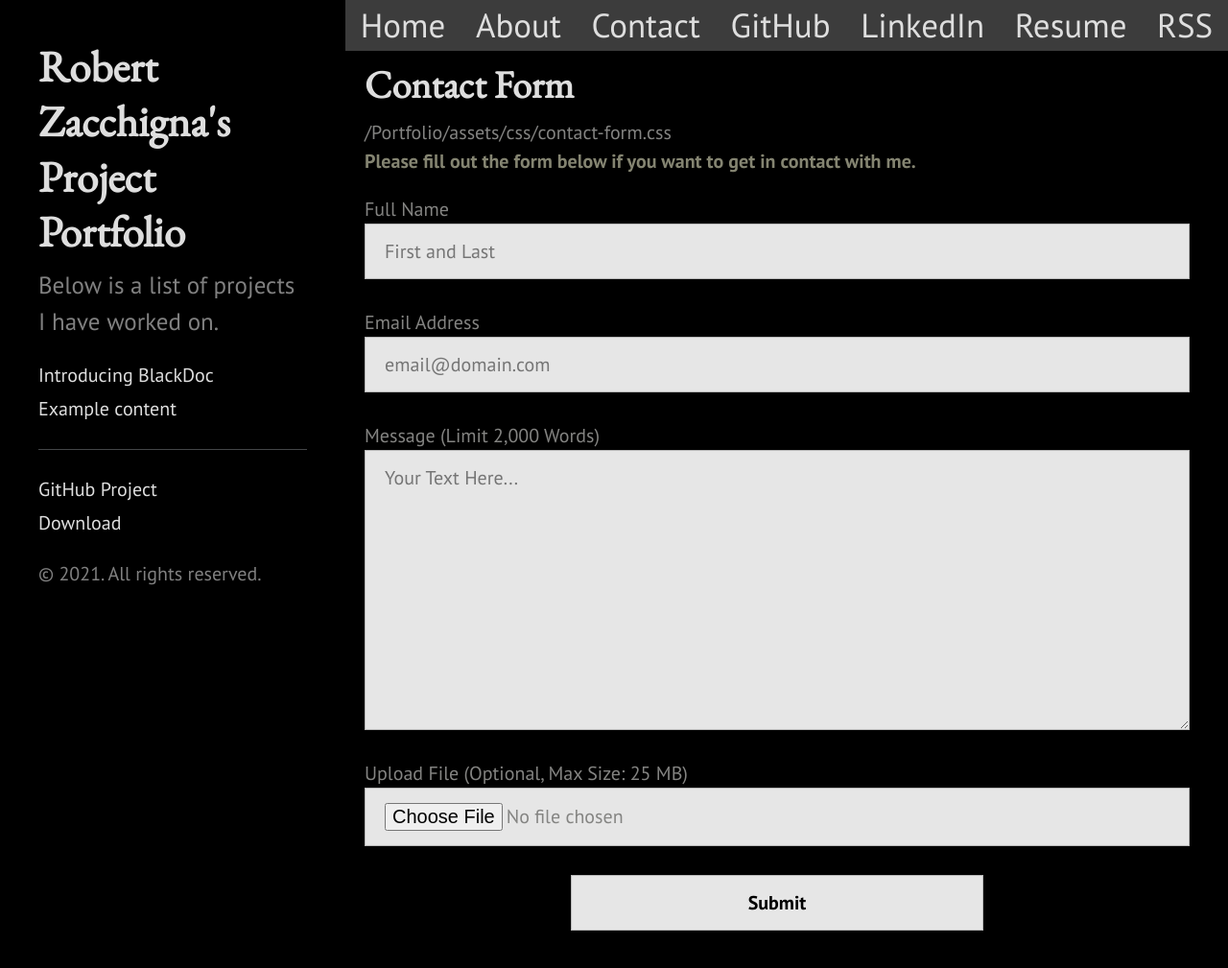
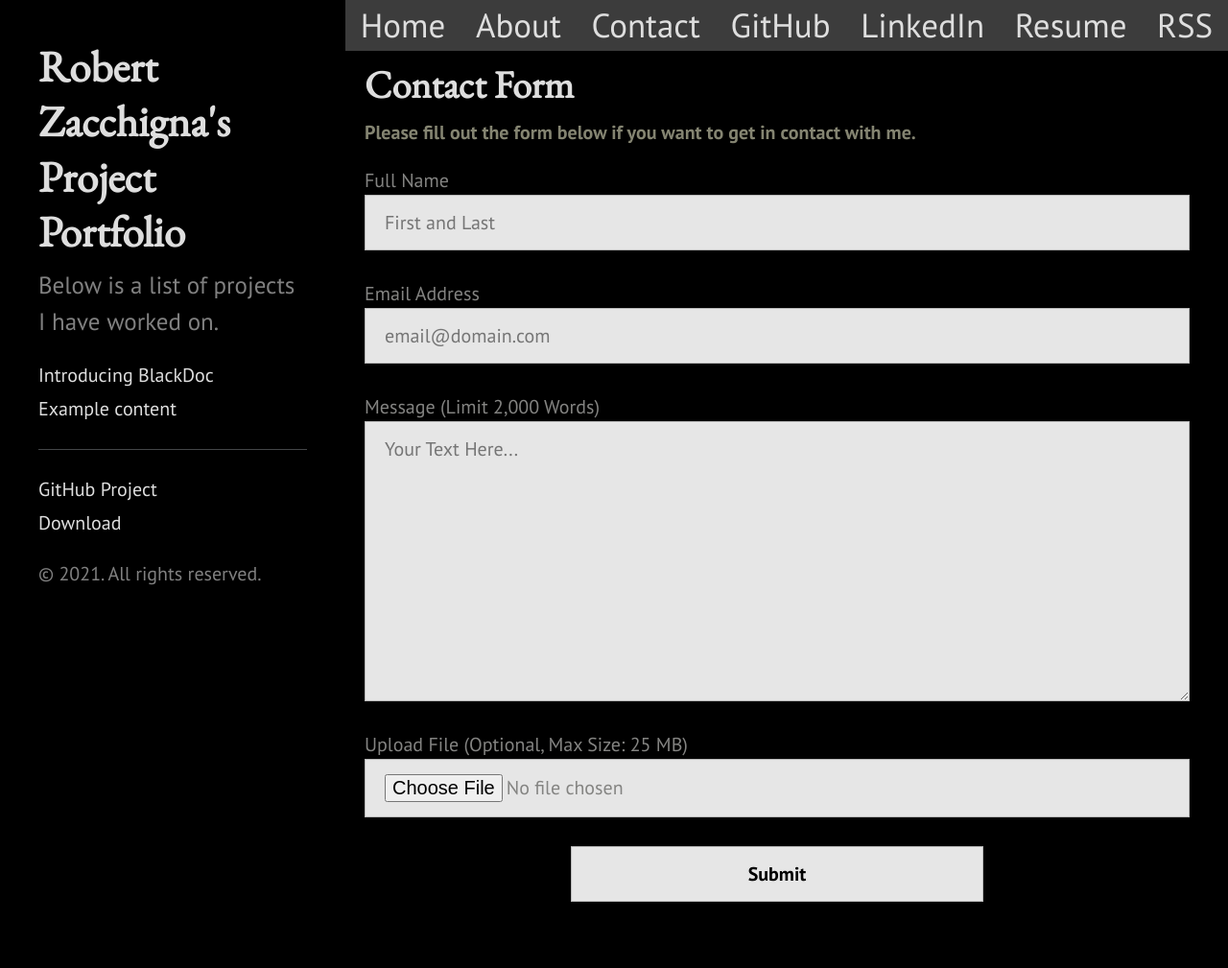
Before and after one commit to Robert-Zacchigna/Portfolio, a Jekyll site: the page built from assets/contact-form.html, in a window 1280 px wide and 1060 px high. Shown: the top 1009 px of the window at 96% size. Built offline with Jekyll 4.4.1, drawn with Linux system fonts in a browser that asks for light colours; nearby versions of some CDN libraries.

Commit message:
Fix Contact Form Styling

```diff
--- a/_includes/head.html
+++ b/_includes/head.html
@@ -21,6 +21,7 @@
   <link rel="stylesheet" href="{{ "/assets/css/poole.css" | prepend: site.baseurl }}">
   <link rel="stylesheet" href="{{ "/assets/css/syntax.css" | prepend: site.baseurl }}">
   <link rel="stylesheet" href="{{ "/assets/css/blackdoc.css" | prepend: site.baseurl }}">
+  <link rel="stylesheet" href="{{ "/assets/css/contact-form.css" | prepend: site.baseurl }}">
   <link rel="stylesheet" href="https://fonts.googleapis.com/css?family=PT+Sans:400,400italic,700|Abril+Fatface">
   <link rel="stylesheet" href="https://fonts.googleapis.com/css?family=EB+Garamond">
 
--- a/_includes/navbar.html
+++ b/_includes/navbar.html
@@ -32,7 +32,7 @@
                 <a href="{{ site.baseurl | append: '/'}}assets/Resume - GitHub.pdf" target="_blank">Resume</a>
             </div>
             <div class="nav-item nav-resize">
-                <a href="{{ site.baseurl | append: '/'}}atom.xml" target="_blank">RSS</a>
+                <a href="{{ site.baseurl }}/atom.xml" target="_blank">RSS</a>
             </div>
         </nav>
     </div>
--- a/assets/contact-form.html
+++ b/assets/contact-form.html
@@ -3,11 +3,6 @@
 title: Contact Form
 form-site: https://app.getform.io/forms/31994
 ---
-
-<head>
-  {{ "/assets/css/contact-form.css" | prepend: site.baseurl }}
-  <link rel="stylesheet" href="{{ "/assets/css/contact-form.css" | prepend: site.baseurl }}">
-</head>
 
 <div>
   <p><b>Please fill out the form below if you want to get in contact with me.</b></p>
```
